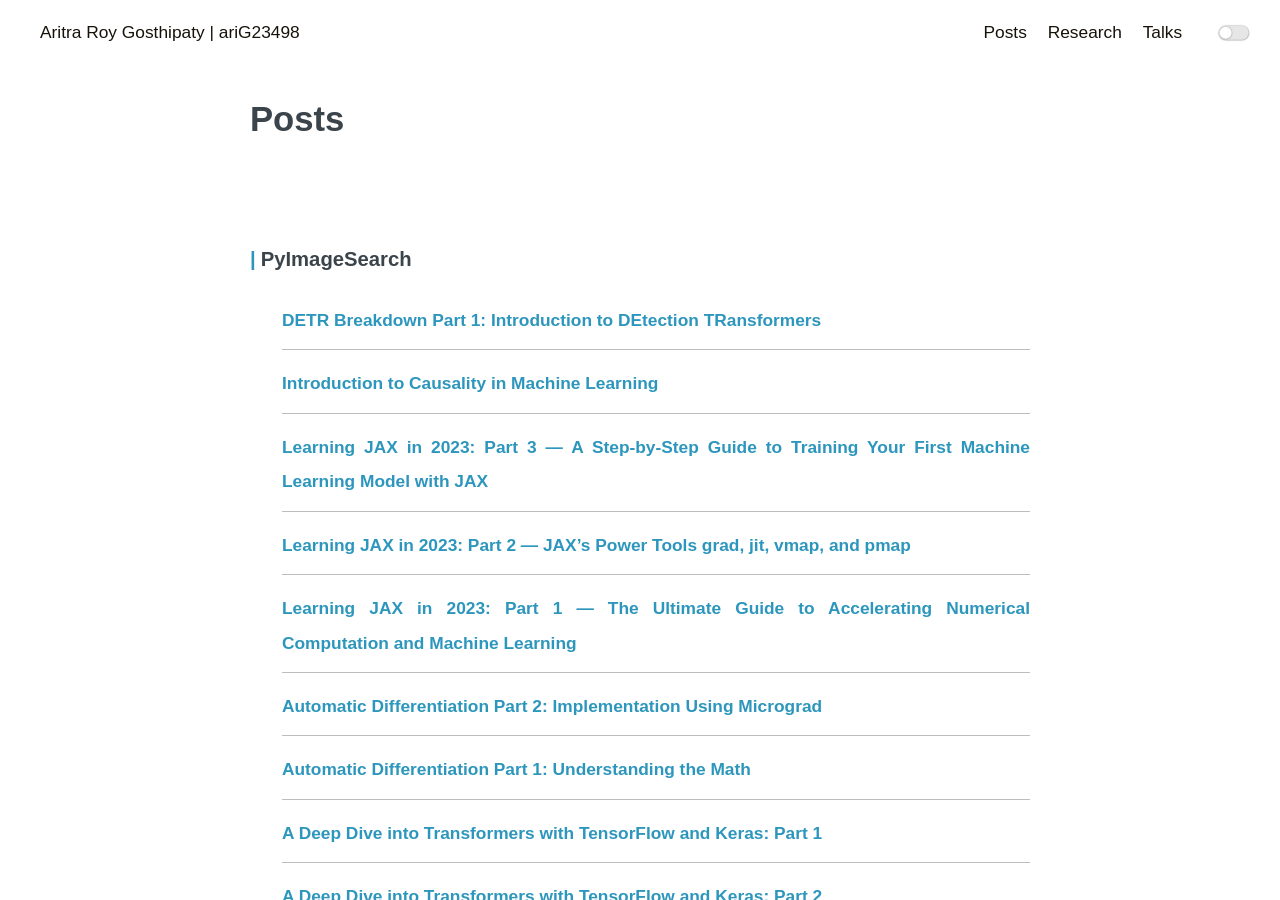
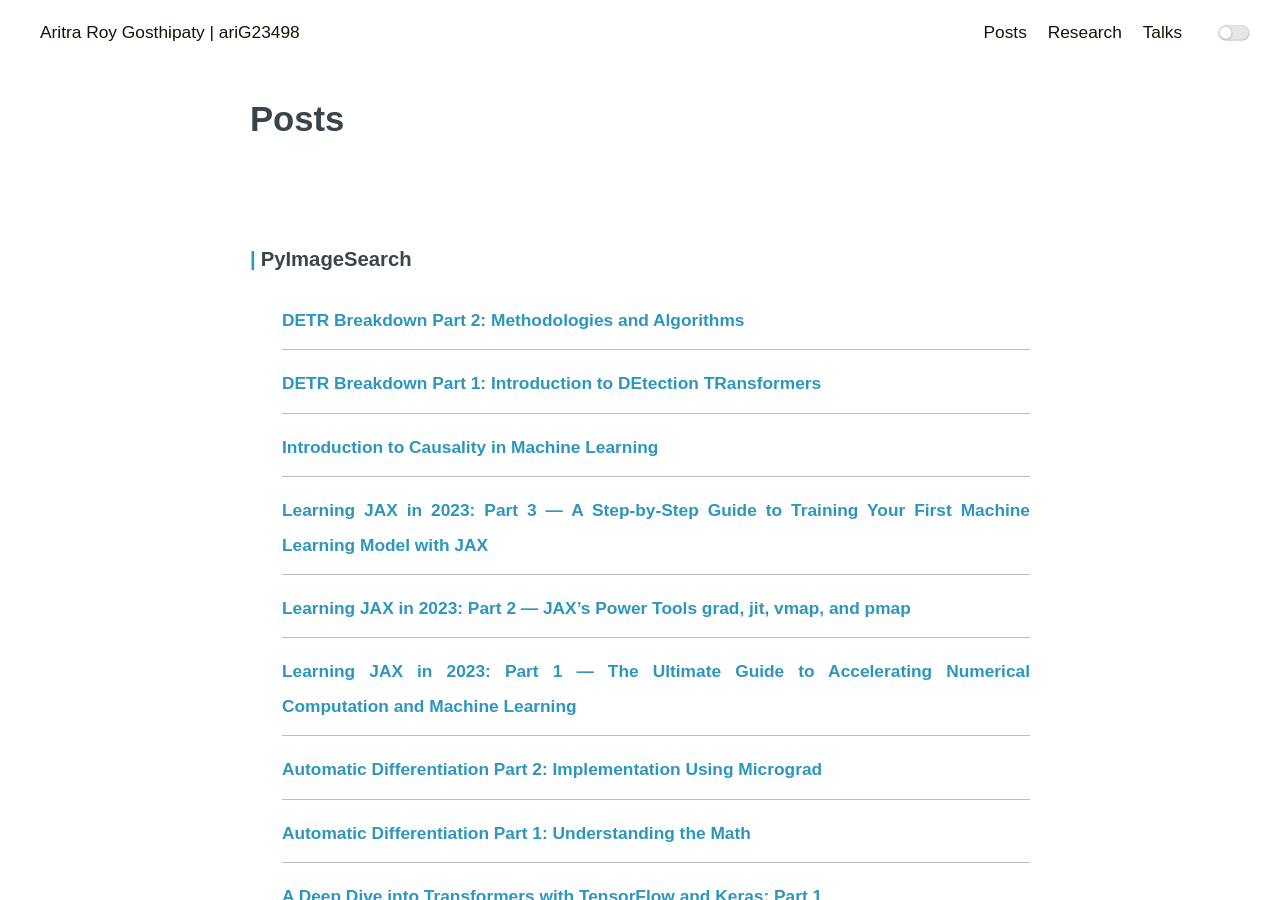
Before and after one commit to ariG23498/ariG23498.github.io, a Jekyll site: the page built from blogs.md, in a window 1280 px wide and 900 px high. Built offline with Jekyll 4.4.1, drawn with Linux system fonts in a browser that asks for light colours.

Commit message:
Update blogs.md

```diff
--- a/blogs.md
+++ b/blogs.md
@@ -9,6 +9,9 @@ permalink: /posts
     <div class="post-wrap archive">
 
         <h3>PyImageSearch</h3>
+        <article class="archive-item">
+                <a class="archive-item-link" href="https://pyimagesearch.com/2023/06/12/detr-breakdown-part-2-methodologies-and-algorithms/" target="_blank" rel="noopener noreferrer">DETR Breakdown Part 2: Methodologies and Algorithms</a>
+        </article>
         <article class="archive-item">
                 <a class="archive-item-link" href="https://pyimagesearch.com/2023/05/22/detr-breakdown-part-1-introduction-to-detection-transformers/" target="_blank" rel="noopener noreferrer">DETR Breakdown Part 1: Introduction to DEtection TRansformers</a>
         </article>
```
